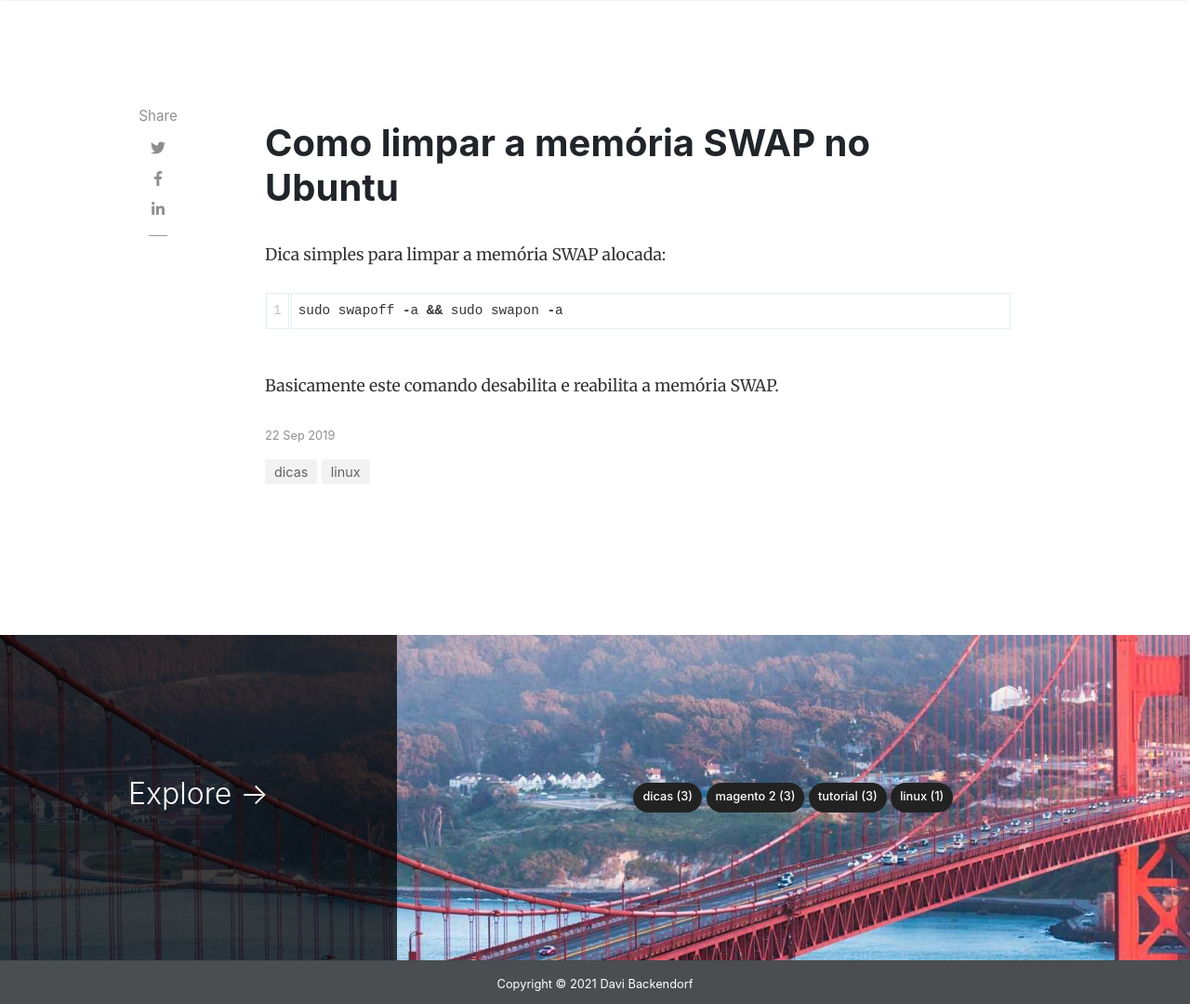
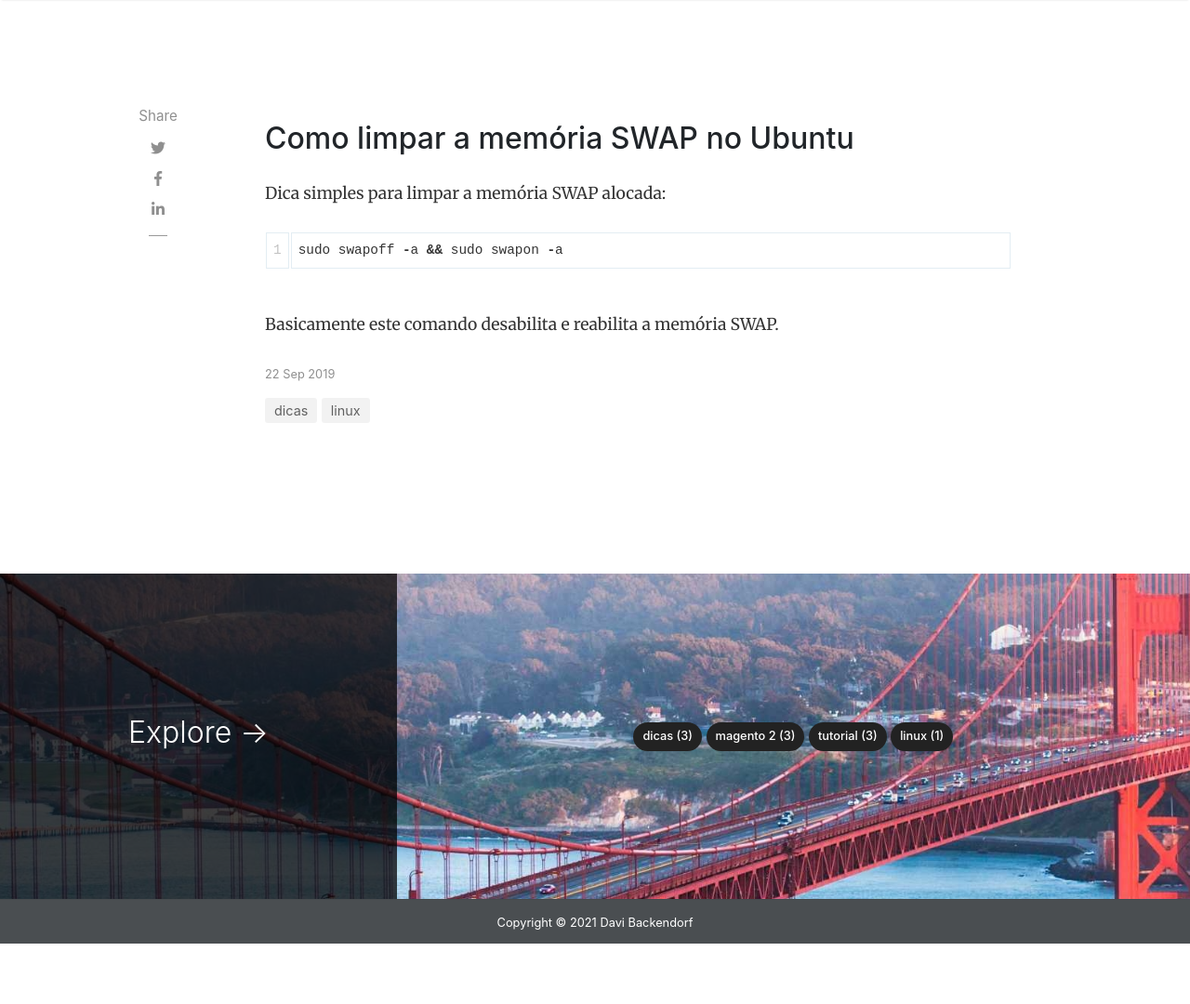
Before and after one commit to DaviBackendorf/davibackendorf.github.io, a Jekyll site: the page built from _posts/2019-09-22-limpar-swap.md, in a window 1280 px wide and 1080 px high. Shown: the whole window at 93% size. Built offline with Jekyll 4.4.1, drawn with Linux system fonts in a browser that asks for light colours; nearby versions of some CDN libraries; comment, search, counter and statistics services are not loaded.

Commit message:
Melhorias SEO

```diff
--- a/_config.yml
+++ b/_config.yml
@@ -10,6 +10,7 @@
 #mailchimp-list: 'https://wowthemes.us11.list-manage.com/subscribe/post?u=8aeb20a530e124561927d3bd8&amp;id=8c3d2d214b'
 include: ["_pages"]
 permalink: /:title/
+google_site_verification: '5h-B7uGZrSiAJMXJwn3niulqOB1F0GMnUrLnmBZVtZo'
 
 # Authors
 authors:
--- a/_layouts/default.html
+++ b/_layouts/default.html
@@ -5,8 +5,6 @@
 <meta name="viewport" content="width=device-width, initial-scale=1, shrink-to-fit=no">
 
 <link rel="icon" href="{{ site.baseurl }}/assets/images/logo.png">
-
-<title>{{ page.title }} | {{site.name}}</title>
 
 {% seo %}
 
@@ -17,7 +15,6 @@
 <!-- change your GA id in _config.yml -->
 {% include google_analytics.html %}
 {% endif %}
-<meta name="google-site-verification" content="5h-B7uGZrSiAJMXJwn3niulqOB1F0GMnUrLnmBZVtZo" />
 <script rel="preconnect" src="{{ site.baseurl }}/assets/js/jquery.min.js"></script>
 </head>
 
--- a/_layouts/post.html
+++ b/_layouts/post.html
@@ -22,7 +22,7 @@
             <div class="mainheading">
 
                <!-- Post Title -->
-                <h1 class="posttitle">{{ page.title }}</h1>
+                <h2 class="posttitle">{{ page.title }}</h2>
             </div>
 
             <!-- Adsense if enabled from _config.yml (change your pub id and slot) -->
```
